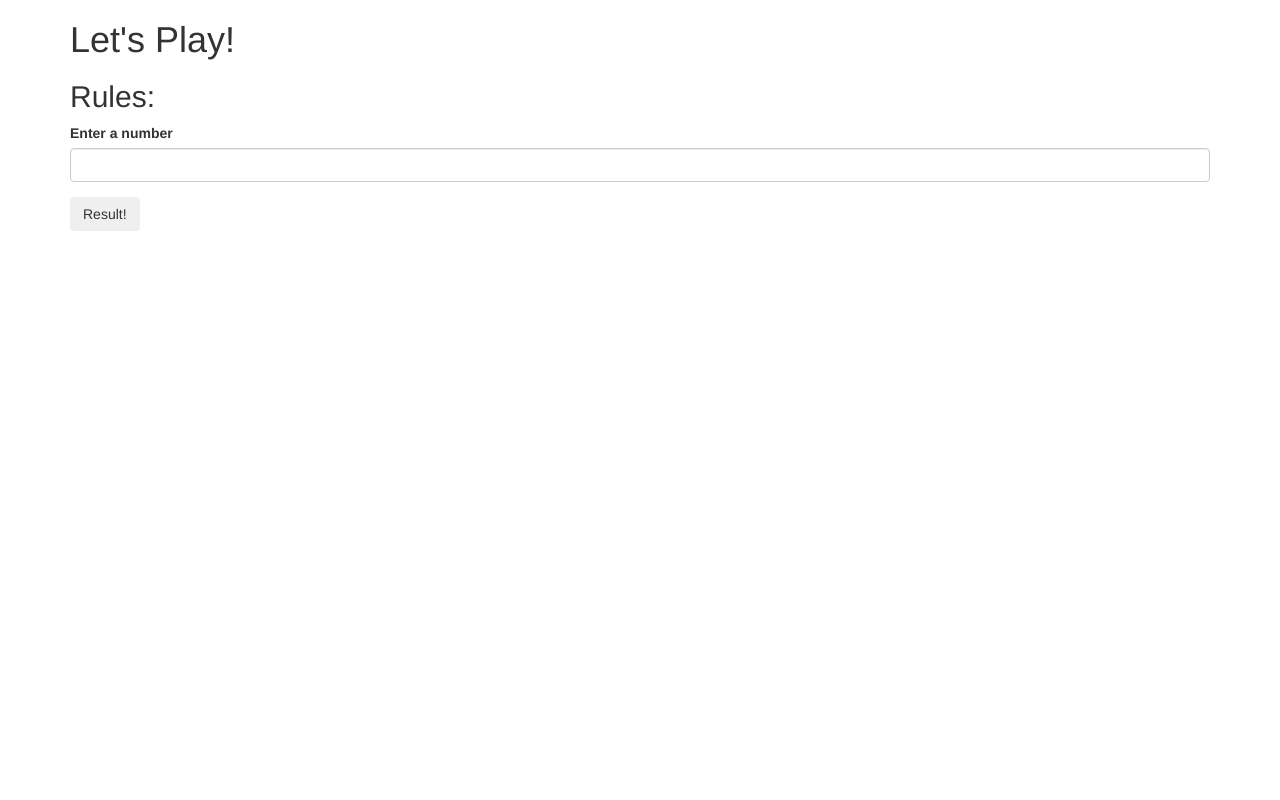
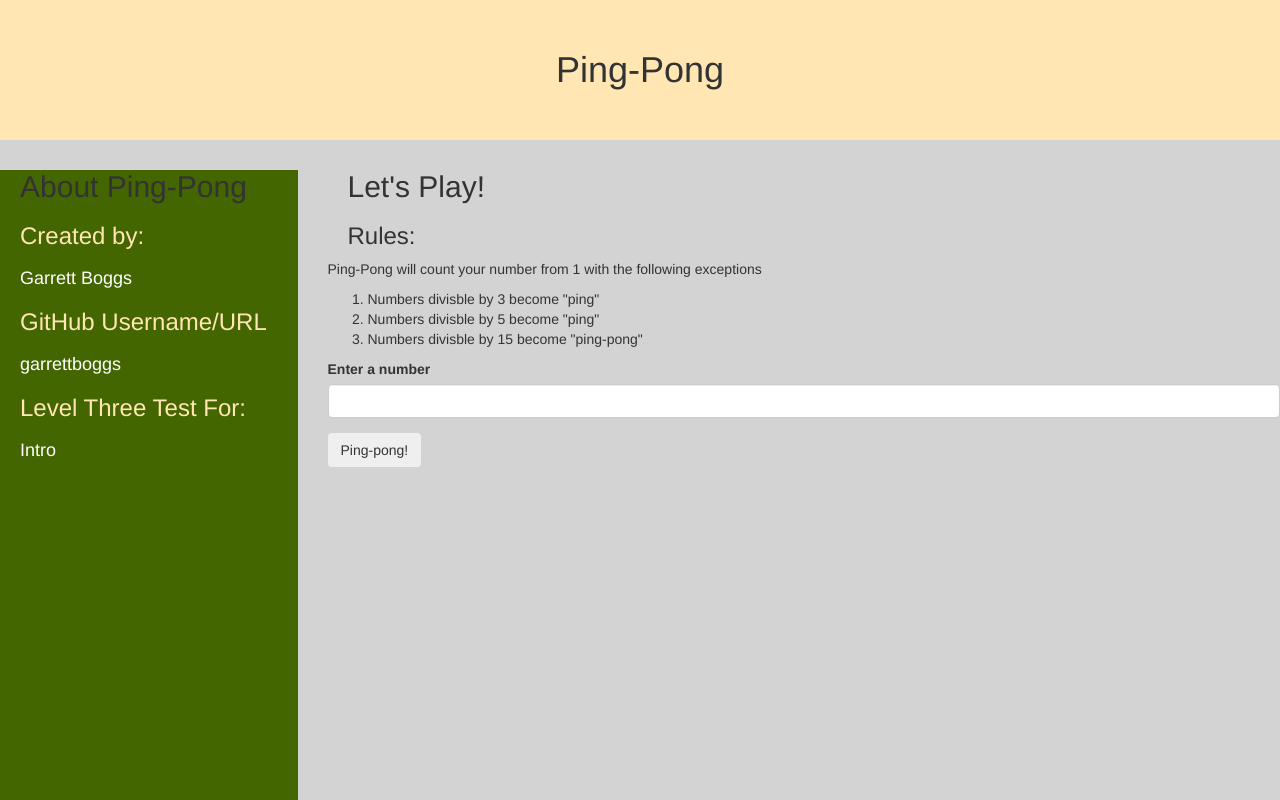
Before and after one commit to GarrettBoggs/pong, a plain HTML site: page index.html in a window 1280 px wide. Shown: the top 800 px of the page. Drawn offline with Linux system fonts and the light colour scheme.

Commit message:
add style layout to main page

```diff
--- a/css/styles.css
+++ b/css/styles.css
@@ -0,0 +1,38 @@
+body{
+  background-color: lightgray;
+}
+
+h1{
+  text-align: center;
+  background-color: #ffe6b3;
+  padding: 50px;
+  margin-top: 0px;
+}
+
+h2{
+  margin-left: 20px;
+}
+
+h3{
+  margin-left: 20px;
+}
+
+h4{
+  margin-left: 20px;
+}
+
+#green{
+  height: 100vh;
+  width: auto;
+  background-color: #446600;
+}
+
+.tan{
+  color: #ffe6b3;
+  margin-bottom: 20px;
+}
+
+.white{
+  color: white;
+  margin-bottom: 20px;
+}
--- a/index.html
+++ b/index.html
@@ -9,18 +9,40 @@
   </head>
 
   <body>
-    <div class = "container">
-      <h1>Let's Play!</h1>
-      <h2>Rules: </h2>
+    <h1>Ping-Pong</h1>
+  <!-- <div class = "container"> -->
+      <div class="row">
+        <div class="col-md-3">
+          <div id="green">
+            <h2> About Ping-Pong </h2>
+            <h3 class="tan"> Created by: </h3>
+            <h4 class="white"> Garrett Boggs </h4>
+            <h3 class="tan"> GitHub Username/URL </h3>
+            <h4 class="white"> garrettboggs </h4>
+            <h3 class="tan"> Level Three Test For:</h3>
+            <h4 class="white"> Intro </h4>
+          </div>
+        </div>
+        <div class="col-md-9">
+          <h2>Let's Play!</h2>
+          <h3>Rules: </h3>
+          <p> Ping-Pong will count your number from 1 with the following exceptions </p>
+          <ol>
+            <li> Numbers divisble by 3 become "ping" </li>
+            <li> Numbers divisble by 5 become "ping" </li>
+            <li> Numbers divisble by 15 become "ping-pong" </li>
+          </ol>
           <form>
             <div class="form-group">
                <label for="number">Enter a number</label>
                <input id="number" class="form-control" type="text">
             </div>
-         <button type="submit" class="btn">Result!</button>
+             <button type="submit" class="btn">Ping-pong!</button>
           </form>
           <ul id="output">
           </ul>
         </div>
+      </div>
+    <!-- </div> -->
   </body>
 </html>
--- a/js/scripts.js
+++ b/js/scripts.js
@@ -3,6 +3,12 @@ var myResult = [];
 var convert = function(data)
 {
   myResult = [];
+  if((data < 1) || !(data))
+  {
+    alert("Enter a number greater than 0!")
+  }
+  else
+  {
     for(var i = 1; i <= data; i ++)
     {
       if(i % 15 === 0)
@@ -23,6 +29,7 @@ var convert = function(data)
       }
     }
   }
+}
 
 var displayData = function(myResult)
 {
@@ -37,10 +44,10 @@ var displayData = function(myResult)
 //user-interface logic
 $(document).ready(function() {
   $("form").submit(function(event) {
-    var data = parseInt($("#number").val());
+    var inputData = parseInt($("#number").val());
 
-    console.log(data);
-    convert(data);
+    console.log(inputData);
+    convert(inputData);
     console.log(myResult);
     displayData(myResult);
 
```
Lines whose indentation alone changed are shown as unchanged.
